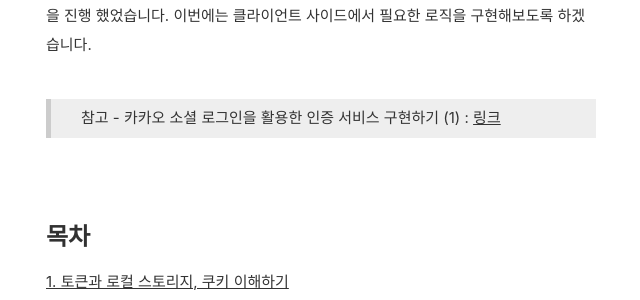
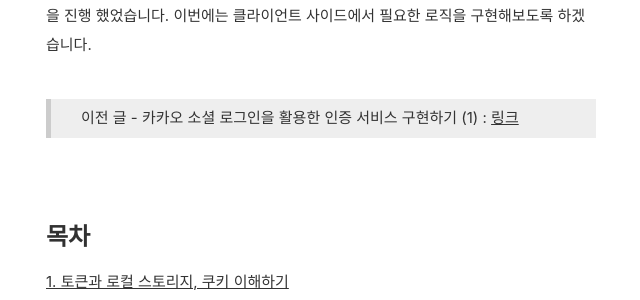
Before and after one commit to Ji-hoon/blog, a Jekyll site: the page built from _posts/2023-12-15-authorization-with-kakao-2.md, in a window 1280 px wide and 900 px high, scrolled down 431 px. Shown: the part 152-452 px from the top of the window, without its empty margins (319-959 px from the left). Built offline with Jekyll 4.4.1, drawn with Linux system fonts in a browser that asks for light colours; comment, search, counter and statistics services are not loaded.

Commit message:
Refactor : 이전/다음 글 링크는 target _blank 제거

```diff
--- a/_posts/2023-12-15-authorization-with-kakao-2.md
+++ b/_posts/2023-12-15-authorization-with-kakao-2.md
@@ -12,7 +12,7 @@ updated: 2023-12-17 12:00
 
 이전 글에서 **카카오 소셜 로그인을 활용한 인증 서비스 구현**하는 작업 중 서버 사이드 부분을 진행 했었습니다. 이번에는 클라이언트 사이드에서 필요한 로직을 구현해보도록 하겠습니다.
 
-> 참고 - 카카오 소셜 로그인을 활용한 인증 서비스 구현하기 (1) : [링크](https://ji-hoon.github.io/blog/authorization-with-kakao){:target="_blank"}
+> 이전 글 - 카카오 소셜 로그인을 활용한 인증 서비스 구현하기 (1) : [링크](https://ji-hoon.github.io/blog/authorization-with-kakao)
 
 
 
```
Also changed, not shown: _posts/2023-12-14-authorization-with-kakao.md (+1 -1 lines).
